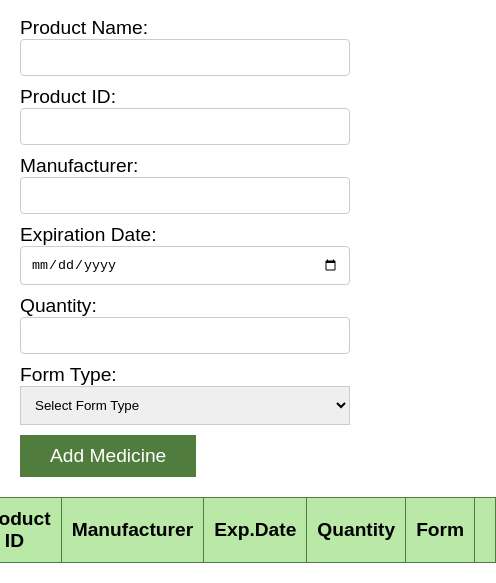
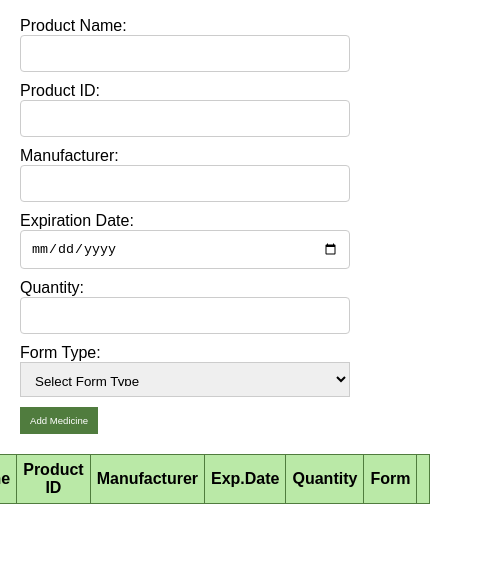
Before and after one commit to besailazi/Assignment_2, a plain HTML site: page src/index.html in a window 390 px wide. Shown: the part 265-848 px from the top of the page, 496 px wide, since content can reach past the window. Drawn offline with Linux system fonts and the light colour scheme.

Commit message:
change the UI

```diff
--- a/src/css/styles.css
+++ b/src/css/styles.css
@@ -23,6 +23,7 @@ h1 {
 .form-container {
 	flex-basis: 20%;
 	padding-right: 20px;
+
 }
 
 .medicineTable {
@@ -63,12 +64,12 @@ h1 {
 
 #formType {
 	width: calc(100% - 20px);
+	height: 35px;
 	display: flex;
 	flex-direction: column;
 	padding: 10px;
 	margin-bottom: 10px;
 	border: 1px solid #ccc;
-
 }
 
 button {
@@ -98,13 +99,23 @@ button:hover {
 	}
 
 	.form-container {
-		 flex-basis: 100%;
+		 flex-basis: 50%;
 		 padding-right: 0;
 		 margin-bottom: 20px;
+		 font-size: 1rem;
 	}
 
 	.medicineTable {
-		 flex: 1;
-		 max-width: 100%;
+		width: 90%;
+	}
+
+	.medicineTable th, .medicineTable td {
+		padding: 6px;
+		font-size: 1rem;
+	}
+
+	button {
+		padding: 8px 10px;
+		font-size: 0.6rem;
 	}
 }
```
